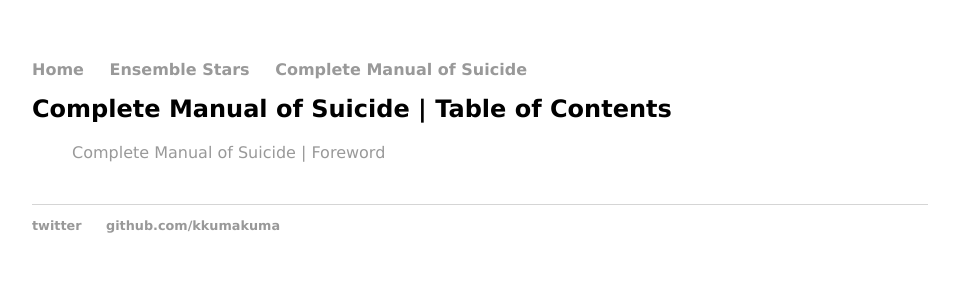
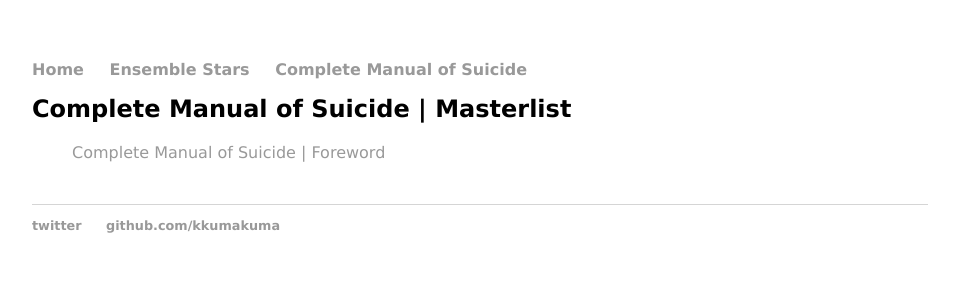
Before and after one commit to kkumakuma/kkumakuma.github.io, a Jekyll site: the page built from kanzen/index.html, in a window 1280 px wide. Shown: the top 300 px of the page, without its empty margins (160-1119 px from the left). Built offline with Jekyll 4.4.1, drawn with Linux system fonts in a browser that asks for light colours.

Commit message:
fixed titles

```diff
--- a/enstars/shining-bigbang/index.html
+++ b/enstars/shining-bigbang/index.html
@@ -1,6 +1,6 @@
 ---
 layout: default
-title: Nova Cluster ☆ Shining Big Bang! | Main
+title: Nova Cluster ☆ Shining Big Bang! | Masterlist
 ---
 	<h1>{{ page.title }}</h1>
 	<ul class="posts">
--- a/kanzen/index.html
+++ b/kanzen/index.html
@@ -1,6 +1,6 @@
 ---
 layout: default
-title: Complete Manual of Suicide | Table of Contents
+title: Complete Manual of Suicide | Masterlist
 ---
 	<h1>{{ page.title }}</h1>
 	<ul class="posts">
```
